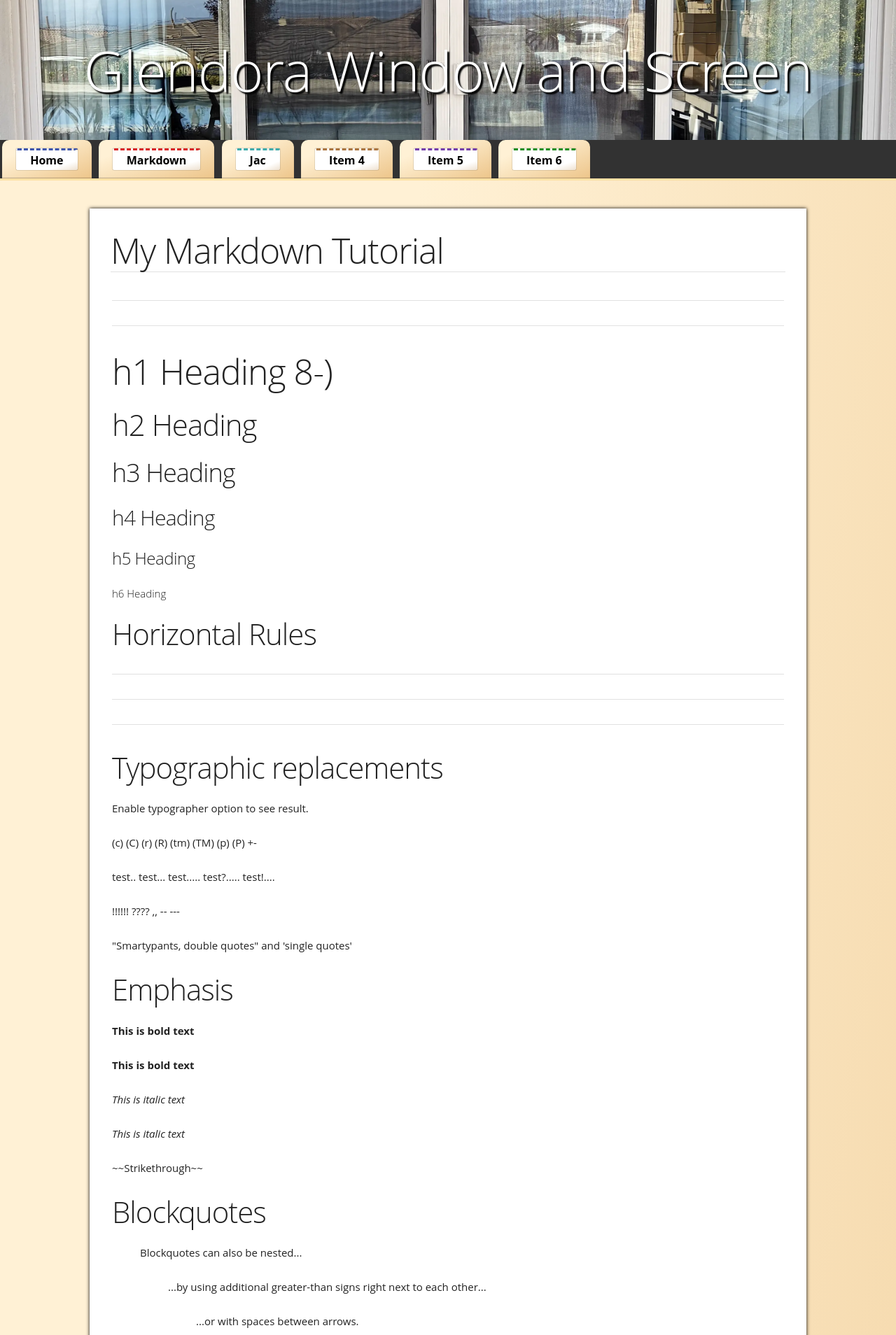
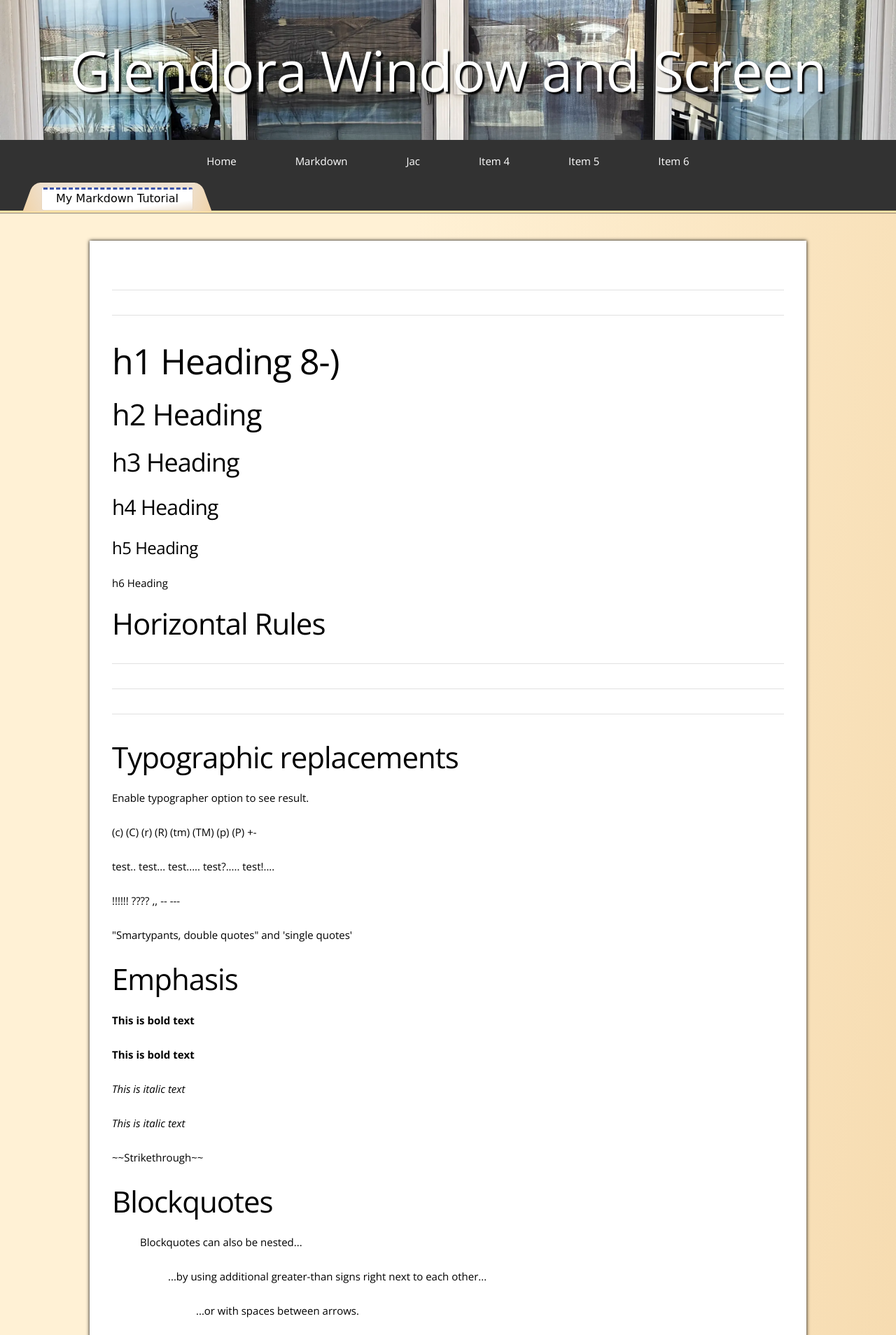
Before and after one commit to ForbodingAngel/simple-website-framework, a PHP site: page /Markdown in a window 1280 px wide. Shown: the top 1908 px of the page at 70% size. Run offline with PHP 8.4, Linux system fonts and the light colour scheme.

Commit message:
Redo the navigation to be more normalish Make the manilla folder tab be the page name

```diff
--- a/css/skeleton.css
+++ b/css/skeleton.css
@@ -1,3 +1,5 @@
+@import url('https://fonts.googleapis.com/css2?family=Open+Sans:ital,wght@0,300..800;1,300..800&display=swap');
+
 /*
 * Skeleton V2.0.4
 * Copyright 2014, Dave Gamache
@@ -112,8 +114,6 @@
 
 }
 
-@import url(https://fonts.googleapis.com/css?family=Open+Sans:400italic,700italic,400,700);
-
 /* Base Styles
 –––––––––––––––––––––––––––––––––––––––––––––––––– */
 /* NOTE
@@ -125,8 +125,11 @@ body {
   font-size: 1.5em; /* currently ems cause chrome bug misinterpreting rems on body element */
   line-height: 1.6;
   font-weight: 400;
-  font-family: "Open Sans", "HelveticaNeue", "Helvetica Neue", Helvetica, Arial, sans-serif;
-  color: #222; }
+  font-family: "Open Sans", sans-serif;
+  font-optical-sizing: auto;
+  font-style: normal;
+  font-variation-settings:
+    "wdth" 100; }
 
 
 /* Typography
--- a/pages/markdown.md
+++ b/pages/markdown.md
@@ -1,5 +1,5 @@
 <!-- pagetitle:My Markdown Tutorial -->
-<!-- layout:page.php -->
+<!-- layout:page-notitle.php -->
 
 <hr>
 
--- a/themes/manilla/navigation.css
+++ b/themes/manilla/navigation.css
@@ -1,161 +1,155 @@
-@charset "UTF-8";
-
+@import url('https://fonts.googleapis.com/css2?family=Indie+Flower&display=swap')
 .stickynav {
     /* Properties for the bar itself */
      display: block;
-	position: -webkit-sticky; /* Safari */
+     position: -webkit-sticky;
+    /* Safari */
      position: sticky;
      top: 0;
      z-index: 99;
-
     /* Bar coloration and spacing */
      background-color: rgba(50,50,50,255);
-    border-bottom: 3px solid #ffe2a6;
      padding: 0px;
-
-	/* Default Text stuff */
-	color: #fff;
 }
-
-nav {
-    margin: 0px;
-}
-
-nav ul {
-    padding: 0;
-    margin: 0;
-    list-style: none;
-    position: relative;
-}
-
-nav ul li {
-    display:inline-block;
-    padding: 12px 20px;
-    margin: 0px 0.25%;
-    background: linear-gradient(to bottom right, #fff1d5 25%, #edc58a 100%);
-    border-top-left-radius: 10px;
-    border-top-right-radius: 10px;
-    box-shadow: 2px -2px 2px #000;
-    box-shadow: 0px -1px 1px rgba(0,0,0,0.25) inset;
-}
-
-nav ul li .menulabel {
-    display:inline-block;
-    //font-family: sans-serif;
-    background: linear-gradient(to bottom right, #fff 75%, #eee1d0 100%);
-    text-align: center;
-    padding: 3px 20px;
-    max-width: 100%;
-    color:#000;
-    font-size:16px;
-    font-weight: bold;
-    //line-height: 60px;
-    text-decoration:none;
-    border-radius: 2px;
-    border-top: 3px #3f56ac dashed;
-    box-shadow: 0px 0px 1px #000;
-}
-
-nav ul ul li {
-    display:inline-block;
-}
-
-/* Fun Label Colors */
-
-nav {
-  --labelcolor1: #3f56ac;
-  --labelcolor2: #d92626;
-  --labelcolor3: #3fabab;
-  --labelcolor4: #ab753f;
-  --labelcolor5: #753fab;
-  --labelcolor6: #248f24;
-  --labelcolor7: #d926d9;
-  --labelcolor8: #26acd9;
-  --labelcolor9: #d98026;
-  --labelcolor10: #d9d926;
+ .pagetitlecontainer {
+    /* Properties for the bar itself */
+     display: block;
+    /* Bar coloration and spacing */
+     background-color: rgba(50,50,50,255);
+     padding: 0px;
 }
 
 
-nav ul li:nth-child(1) .menulabel {
-    border-top: 3px var(--labelcolor1) dashed;
+/* Manilla folder tab */
+ .folder-tab {
+     height: 40px;
+     position: relative;
+     margin-bottom: 1px;
+     top: 1px;
+     background-color: #eee1d0;
+     left: 60px;
+     display: inline-block;
+     z-index: 2;
+     margin-right: 50px;
+     color: #A3B4C9;
+     //cursor: pointer;
+}
+ .folder-tab.selected, .folder-tab:hover {
+     z-index: 3;
+     //color: #788EAB;
+     //background-color: #FFF;
+}
+ .folder-tab.selected:before, .folder-tab:hover:before, .folder-tab.selected:after, .folder-tab:hover:after {
+     //background-color: #FFF;
+}
+ .folder-tab:before {
+     height: 41px;
+     width: 30px;
+     border-radius: 10px 10px 0px 0px;
+     background: linear-gradient(to bottom left, #eee1d0 25%, #f1d3a7 100%);
+     content: "";
+     position: absolute;
+     left: -20px;
+     top: 0px;
+     -webkit-transform: skewX(-20deg);
+     transform: skewX(-20deg);
+     z-index: -1;
+}
+ .folder-tab:after {
+     height: 41px;
+     width: 30px;
+     border-radius: 10px 10px 0px 0px;
+     background: linear-gradient(to bottom right, #eee1d0 25%, #f1d3a7 100%);
+     content: "";
+     position: absolute;
+     right: -20px;
+     top: 0px;
+     -webkit-transform: skewX(20deg);
+     transform: skewX(20deg);
+     z-index: -1;
+}
+ .folder-tab span {
+     display: inline-block;
+     margin-top: 7px;
+     margin-left: 8px;
+     margin-right: 8px;
+     //height: 36px;
+     //line-height: 40px;
+     z-index: 3;
 }
 
-nav ul li:nth-child(2) .menulabel {
-    border-top: 3px var(--labelcolor2) dashed;
+ .pagetitlecontainer {
+     background-color: rgba(50,50,50,1);
+     border-bottom: 3px solid #ffe2a6;
+     box-shadow: 0px 1px 1px rgba(50,50,50,0.5);
+     padding: 0px;
 }
 
-nav ul li:nth-child(3) .menulabel {
-    border-top: 3px var(--labelcolor3) dashed;
+.pagetitlecontent {
+    max-width: 1280px;
+    margin-left: auto;
+    margin-right: auto;
 }
 
-nav ul li:nth-child(4) .menulabel {
-    border-top: 3px var(--labelcolor4) dashed;
+ .menulabel {
+     display:block;
+     background: linear-gradient(to bottom right, #fff 75%, #eee1d0 100%);
+     padding: 0px 20px;
+     margin-top: 7px;
+     color:#000;
+     border-radius: 2px;
+     border-top: 3px #3f56ac dashed;
+     box-shadow: 0px 0px 1px rgba(0,0,0,0.25);
 }
+.menulabel .pagename {
 
-nav ul li:nth-child(5) .menulabel {
-    border-top: 3px var(--labelcolor5) dashed;
+    font-family: "Indie Flower", cursive;
+    font-weight: 400;
+    font-style: normal;
+    font-size: 16px;
+    font-weight: normal;
+    text-decoration: none;
+
+    margin-top: 0px;
+    margin-left: auto;
+    margin-right: auto;
+    padding-bottom: 3px;
 }
-
-nav ul li:nth-child(6) .menulabel {
-    border-top: 3px var(--labelcolor6) dashed;
-}
-
-nav ul li:nth-child(7) .menulabel {
-    border-top: 3px var(--labelcolor7) dashed;
-}
-
-nav ul li:nth-child(8) .menulabel {
-    border-top: 3px var(--labelcolor8) dashed;
-}
-
-nav ul li:nth-child(9) .menulabel {
-    border-top: 3px var(--labelcolor9) dashed;
-}
-
-nav ul li:nth-child(10) .menulabel {
-    border-top: 3px var(--labelcolor10) dashed;
-}
-/* END Fun Label Colors */
+/* End Manilla Folder Tab */
 
 
-nav .menulabel:hover {
-    color:#000;
-}
 
-
-/*
- * Stellarnav.js 2.5.0
- * Responsive, lightweight, multi-level dropdown menu.
- * Copyright (c) 2018 Vinny Moreira - http://vinnymoreira.com
- * Released under the MIT license
- */
+/* * Stellarnav.js 2.5.0 * Responsive, lightweight, multi-level dropdown menu. * Copyright (c) 2018 Vinny Moreira - http://vinnymoreira.com * Released under the MIT license */
 /* all nav */
  .stellarnav {
      position: relative;
      width: 100%;
      z-index: 9900;
      line-height: normal;
+     background-color: rgba(50,50,50,1)
 }
  .stellarnav a {
-     color: #000;
+     color: #fff;
 }
  .stellarnav ul {
      margin: 0;
      padding: 0;
-    /* text-align: center; */
-    /* Use text alignment here to control how the menu tabs are aligned */
+     text-align: center;
 }
  .stellarnav li {
      list-style: none;
      display: block;
+     margin: 0;
+     padding: 0;
      position: relative;
      line-height: normal;
      vertical-align: middle;
 }
  .stellarnav li a {
+     padding: 15px;
      display: block;
      text-decoration: none;
-     color: #000;
+     color: #ff;
      font-size: inherit;
      font-family: inherit;
      box-sizing: border-box;
@@ -163,17 +157,44 @@ nav .menulabel:hover {
      -moz-transition: all .3s ease-out;
      transition: all .3s ease-out;
 }
+
+/* Scrolling underline text effect */
+.stellarnav a {
+    position: relative;
+    text-decoration: none;
+}
+
+.stellarnav a::before {
+    content: '';
+    position: absolute;
+    width: 100%;
+    height: 4px;
+    border-radius: 4px;
+    background-color: #fff;
+    bottom: 0;
+    left: 0;
+    transform-origin: right;
+    transform: scaleX(0);
+    transition: transform .3s ease-in-out;
+}
+
+.stellarnav a:hover::before {
+    transform-origin: left;
+    transform: scaleX(1);
+}
+
+/* END Scrolling underline text effect */
+
 /* main level */
  .stellarnav > ul > li {
      display: inline-block;
 }
-/* .stellarnav > ul > li > a {
+ .stellarnav > ul > li > a {
      padding: 20px 40px;
 }
- */
 /* first level dd */
  .stellarnav ul ul {
-     top: 50px;
+     top: auto;
      width: 220px;
      position: absolute;
      z-index: 9900;
--- a/themes/manilla/navigation.php
+++ b/themes/manilla/navigation.php
@@ -1,14 +1,14 @@
 <div class="stickynav">
-	<div id="navcontainer">
+
         <nav>
         <div class="stellarnav">
             <ul>
-                <li><a href=""><span class="menulabel">Home</span></a></li>
-                <li><a href="Markdown"><span class="menulabel">Markdown</span></a></li>
-                <li><a href="Jac"><span class="menulabel">Jac</span></a></li>
-                <li><a href=""><span class="menulabel">Item 4</span></a></li>
-                <li><a href=""><span class="menulabel">Item 5</span></a></li>
-                <li><a href=""><span class="menulabel">Item 6</span></a></li>
+                <li><a href="">Home</a></li>
+                <li><a href="Markdown">Markdown</a></li>
+                <li><a href="Jac">Jac</a></li>
+                <li><a href="">Item 4</a></li>
+                <li><a href="">Item 5</a></li>
+                <li><a href="">Item 6</a></li>
             </ul>
         </div><!-- .stellarnav -->
         </nav>
@@ -43,7 +43,26 @@
         <script src="plugins/stellarnav-master/js/jquery-migrate-3.0.1.js"></script>
 
 
-        <div style="clear:both"></div>
-	</div>
+
     <div style="clear:both"></div>
 </div>
+
+<div class="pagetitlecontainer">
+    <div class="pagetitlecontent">
+        <div class="folder-tab">
+            <div class="menulabel">
+                <span class="pagename">
+                    <?php
+                        if ($pagename == "home") {
+                            echo "Home";
+                        } else {
+                            echo ucwords($pagetitle);
+                        }
+                    ?>
+                </span>
+            </div>
+        </div>
+        <div style="clear:both"></div>
+    </div>
+    <div style="clear:both"></div>
+</div>
--- /dev/null
+++ b/themes/manilla/page-notitle.php
@@ -0,0 +1,31 @@
+</head>
+<body>
+
+	<!-- Primary Page Layout
+	–––––––––––––––––––––––––––––––––––––––––––––––––– -->
+	<div class="container">
+		<div class="content">
+			<div class="section group">
+				<div class="col span_12_of_12">
+					<?php
+						//echo $pagename;
+						//echo '<br>';
+						$filename = "./pages/" . $pagename . ".md";
+						//echo $filename;
+						$output = file_get_contents($filename);
+						// $parsedown = new Parsedown;
+						// $parsedown->setSafeMode(true); // Enable this line if you want to sanitize HTML input (HTML will not be rendered)
+						// a$parsedown->setMarkupEscaped(true); // escape HTML in trusted input
+
+						//echo $parsedown->text($output);
+						echo from_markdown($output);
+					?>
+				</div>
+			</div>
+		</div>
+	</div>
+
+<!-- End Document
+  –––––––––––––––––––––––––––––––––––––––––––––––––– -->
+</body>
+</html>
```
Also changed, not shown: other parts of themes/manilla/navigation.css (+11 -29 lines), pages/404.md (+1 -0 lines), pages/home.md (+1 -0 lines), pages/jac.md (+1 -1 lines), pages/markdown/test.md (+1 -1 lines). Lines whose indentation alone changed are shown as unchanged.
